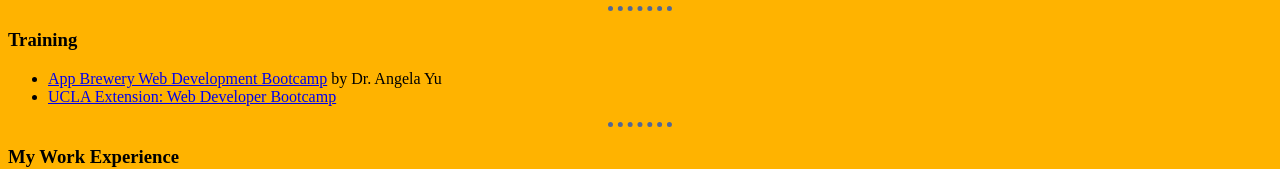
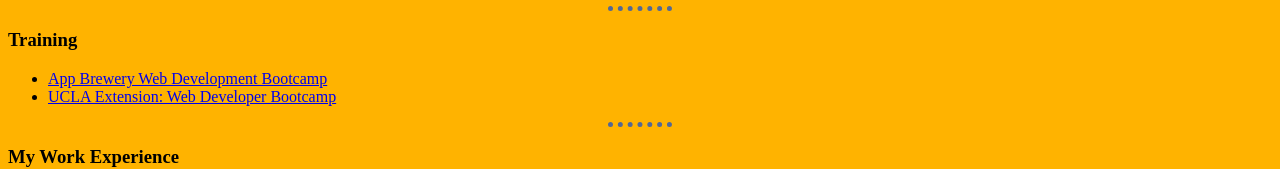
Before and after one commit to travis-mosley/CV, a plain HTML site: page index.html in a window 1280 px wide. Shown: the part 470-639 px from the top of the page. Drawn offline with Linux system fonts and the light colour scheme.

Commit message:
Updated 10/15

```diff
--- a/index.html
+++ b/index.html
@@ -13,13 +13,14 @@
 
     <table cellspacing = "10">
       <tr>
+
         <td class="picture-box">
           <img src ="https://raw.githubusercontent.com/travism816/CV/main/Travis.png" alt = "Travis Mosley">
         </td>
+
         <td class="name">
           <h1>Travis Mosley</h1>
           <p class="job"><em>Software Developer</em></p>
-
         </td>
       </tr>
     </table>
@@ -27,7 +28,7 @@
     <hr>
     <h3>Training</h3>
     <ul>
-      <li><a href = "https://www.appbrewery.co/" target="_blank">App Brewery Web Development Bootcamp</a> by Dr. Angela Yu</li>
+      <li><a href = "https://www.appbrewery.co/" target="_blank">App Brewery Web Development Bootcamp</a></li>
       <li><a href = "https://bootcamp.uclaextension.edu/coding/" target="_blank">UCLA Extension: Web Developer Bootcamp</a></li>
     </ul>
 
```
